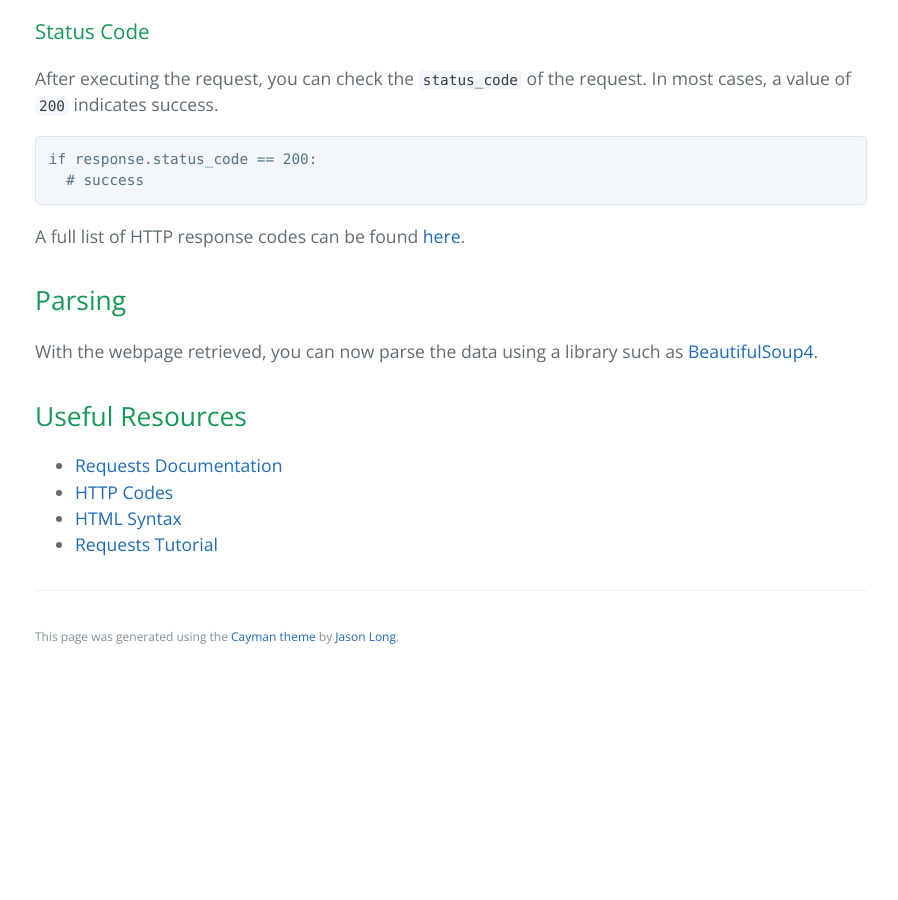
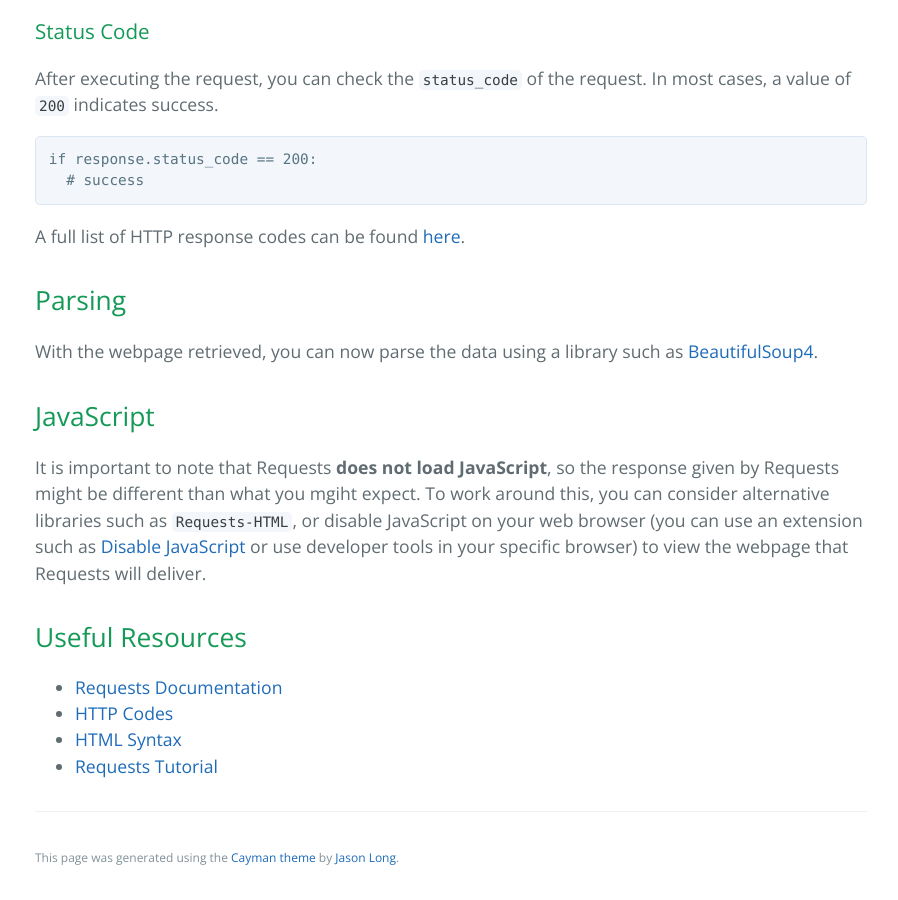
Before and after one commit to learning-software-engineering/learning-software-engineering.github.io, a Jekyll site: the page built from Topics/Tech_Stacks/Python_Requests.md, in a window 1280 px wide and 900 px high, scrolled down 2833 px. Shown: the whole window, without its empty margins (189-1087 px from the left). Built offline with Jekyll 4.4.1, drawn with Linux system fonts in a browser that asks for light colours; our own code applies the rules of GitHub Pages for plain Markdown files; before the commit the page ends 3512 px from its top, so only the background shows below that.

Commit message:
Added javascript section

```diff
--- a/Topics/Tech_Stacks/Python_Requests.md
+++ b/Topics/Tech_Stacks/Python_Requests.md
@@ -78,6 +78,9 @@ A full list of HTTP response codes can be found [here](https://developer.mozilla
 ## Parsing
 With the webpage retrieved, you can now parse the data using a library such as [BeautifulSoup4](https://pypi.org/project/beautifulsoup4/).
 
+## JavaScript
+It is important to note that Requests **does not load JavaScript**, so the response given by Requests might be different than what you mgiht expect. To work around this, you can consider alternative libraries such as [`Requests-HTML`](https://pypi.org/project/requests-html/), or disable JavaScript on your web browser (you can use an extension such as [Disable JavaScript](https://chromewebstore.google.com/detail/disable-javascript/jfpdlihdedhlmhlbgooailmfhahieoem) or use developer tools in your specific browser) to view the webpage that Requests will deliver.
+
 ## Useful Resources
 - [Requests Documentation](https://requests.readthedocs.io/en/latest/)
 - [HTTP Codes](https://developer.mozilla.org/en-US/docs/Web/HTTP/Status)
```
